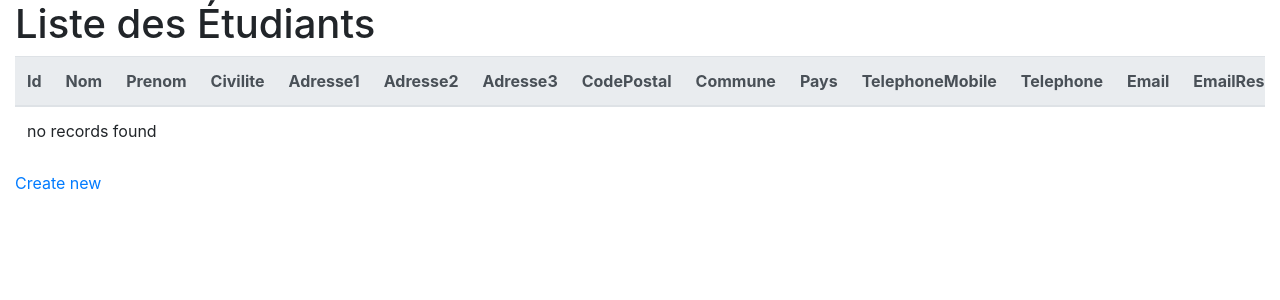
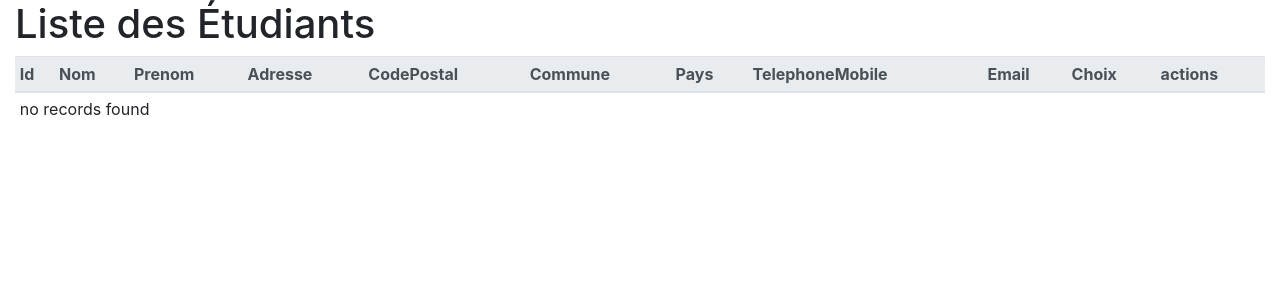
Before and after one commit to KevinKerkhove/ProjetS6, a Symfony app: template templates/etudiant/index.html.twig in a window 1280 px wide. Shown: the part 56-356 px from the top of the page. Run offline with Twig, Linux system fonts and the light colour scheme; the template is opened without the code that fills it, so the values that code supplies are empty; some libraries are stand-ins or nearby versions.

Commit message:
modif visuel de la liste des étudiants

```diff
--- a/templates/etudiant/index.html.twig
+++ b/templates/etudiant/index.html.twig
@@ -4,25 +4,21 @@
 
 {% block body %}
     <h1>Liste des Étudiants</h1>
-<div class="table-responsive">
-    <table class="table">
+    {% if is_granted('ROLE_ADMIN') %}
+        <a href="{{ path('etudiant_new') }}">Create new</a>
+    {% endif %}
+    <table class="table table-sm table-hover">
         <thead class="thead-light">
             <tr>
                 <th>Id</th>
                 <th>Nom</th>
                 <th>Prenom</th>
-                <th>Civilite</th>
-                <th>Adresse1</th>
-                <th>Adresse2</th>
-                <th>Adresse3</th>
+                <th>Adresse</th>
                 <th>CodePostal</th>
                 <th>Commune</th>
                 <th>Pays</th>
                 <th>TelephoneMobile</th>
-                <th>Telephone</th>
                 <th>Email</th>
-                <th>EmailResponsable1</th>
-                <th>EmailResponsable2</th>
                 <th>Choix</th>
                 <th>actions</th>
             </tr>
@@ -33,22 +29,16 @@
                 <td>{{ etudiant.id }}</td>
                 <td>{{ etudiant.nom }}</td>
                 <td>{{ etudiant.prenom }}</td>
-                <td>{{ etudiant.civilite }}</td>
                 <td>{{ etudiant.adresse1 }}</td>
-                <td>{{ etudiant.adresse2 }}</td>
-                <td>{{ etudiant.adresse3 }}</td>
                 <td>{{ etudiant.codePostal }}</td>
                 <td>{{ etudiant.commune }}</td>
                 <td>{{ etudiant.pays }}</td>
                 <td>{{ etudiant.telephoneMobile }}</td>
-                <td>{{ etudiant.telephone }}</td>
                 <td>{{ etudiant.email }}</td>
-                <td>{{ etudiant.emailResponsable1 }}</td>
-                <td>{{ etudiant.emailResponsable2 }}</td>
                 <td>{{ etudiant.choix }}</td>
                 <td>
-                    <a href="{{ path('etudiant_show', {'id': etudiant.id}) }}">show</a>
-                    <a href="{{ path('etudiant_edit', {'id': etudiant.id}) }}">edit</a>
+                    <a type="button" class="btn btn-primary" href="{{ path('etudiant_show', {'id': etudiant.id}) }}">show</a>
+                    <a type="button" class="btn btn-primary" href="{{ path('etudiant_edit', {'id': etudiant.id}) }}">edit</a>
                 </td>
             </tr>
         {% else %}
@@ -58,6 +48,4 @@
         {% endfor %}
         </tbody>
     </table>
-</div>
-    <a href="{{ path('etudiant_new') }}">Create new</a>
 {% endblock %}
```
